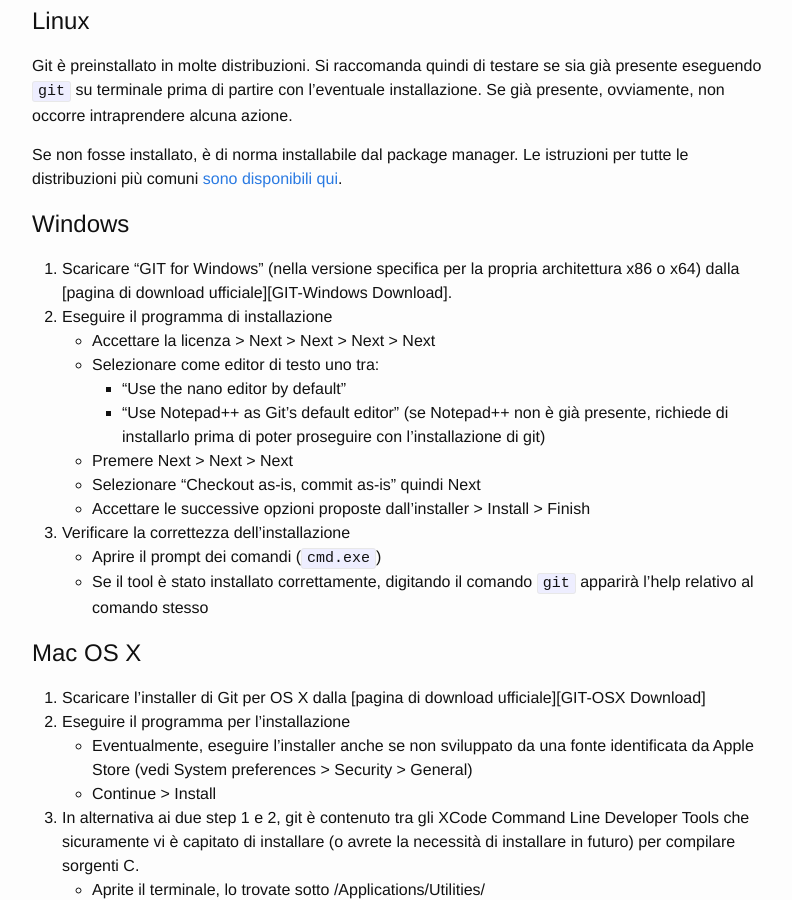
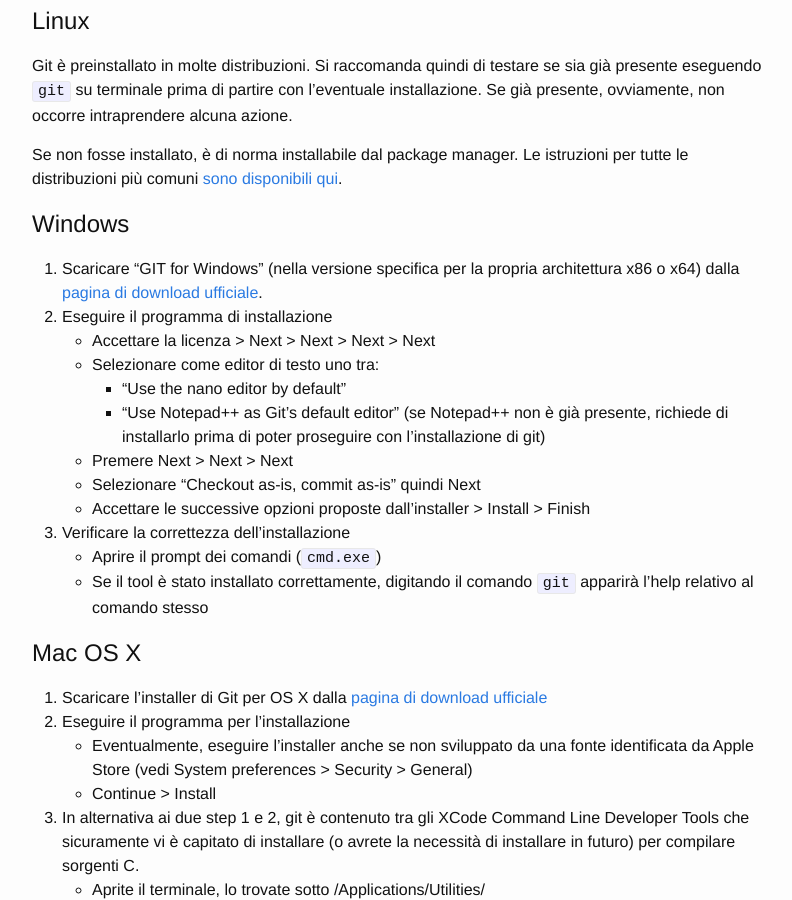
Before and after one commit to unibo-oop/software-installation, a Jekyll site: the page built from index.md, in a window 1280 px wide and 900 px high, scrolled down 10316 px. Shown: the whole window, without its empty margins (238-1030 px from the left). Built offline with Jekyll 4.4.1, drawn with Linux system fonts in a browser that asks for light colours; part of the change alters nothing that is shown.

Commit message:
fix: update git download URL for macOS and Windows

```diff
--- a/index.md
+++ b/index.md
@@ -355,7 +355,7 @@ Se non fosse installato, è di norma installabile dal package manager.
 Le istruzioni per tutte le distribuzioni più comuni [sono disponibili qui](https://git-scm.com/download/linux).
 
 ## Windows
-1. Scaricare “GIT for Windows” (nella versione specifica per la propria architettura x86 o x64) dalla [pagina di download ufficiale][GIT-Windows Download].
+1. Scaricare “GIT for Windows” (nella versione specifica per la propria architettura x86 o x64) dalla [pagina di download ufficiale](https://git-scm.com/download/win).
 2. Eseguire il programma di installazione
     * Accettare la licenza > Next > Next > Next > Next
     * Selezionare come editor di testo uno tra:
@@ -369,7 +369,7 @@ Le istruzioni per tutte le distribuzioni più comuni [sono disponibili qui](http
     * Se il tool è stato installato correttamente, digitando il comando `git` apparirà l'help relativo al comando stesso
 
 ## Mac OS X
-1. Scaricare l'installer di Git per OS X dalla [pagina di download ufficiale][GIT-OSX Download]
+1. Scaricare l'installer di Git per OS X dalla [pagina di download ufficiale](https://git-scm.com/download/mac)
 2. Eseguire il programma per l'installazione
     * Eventualmente, eseguire l'installer anche se non sviluppato da una fonte identificata da Apple Store (vedi System preferences > Security > General)
     * Continue > Install
```
